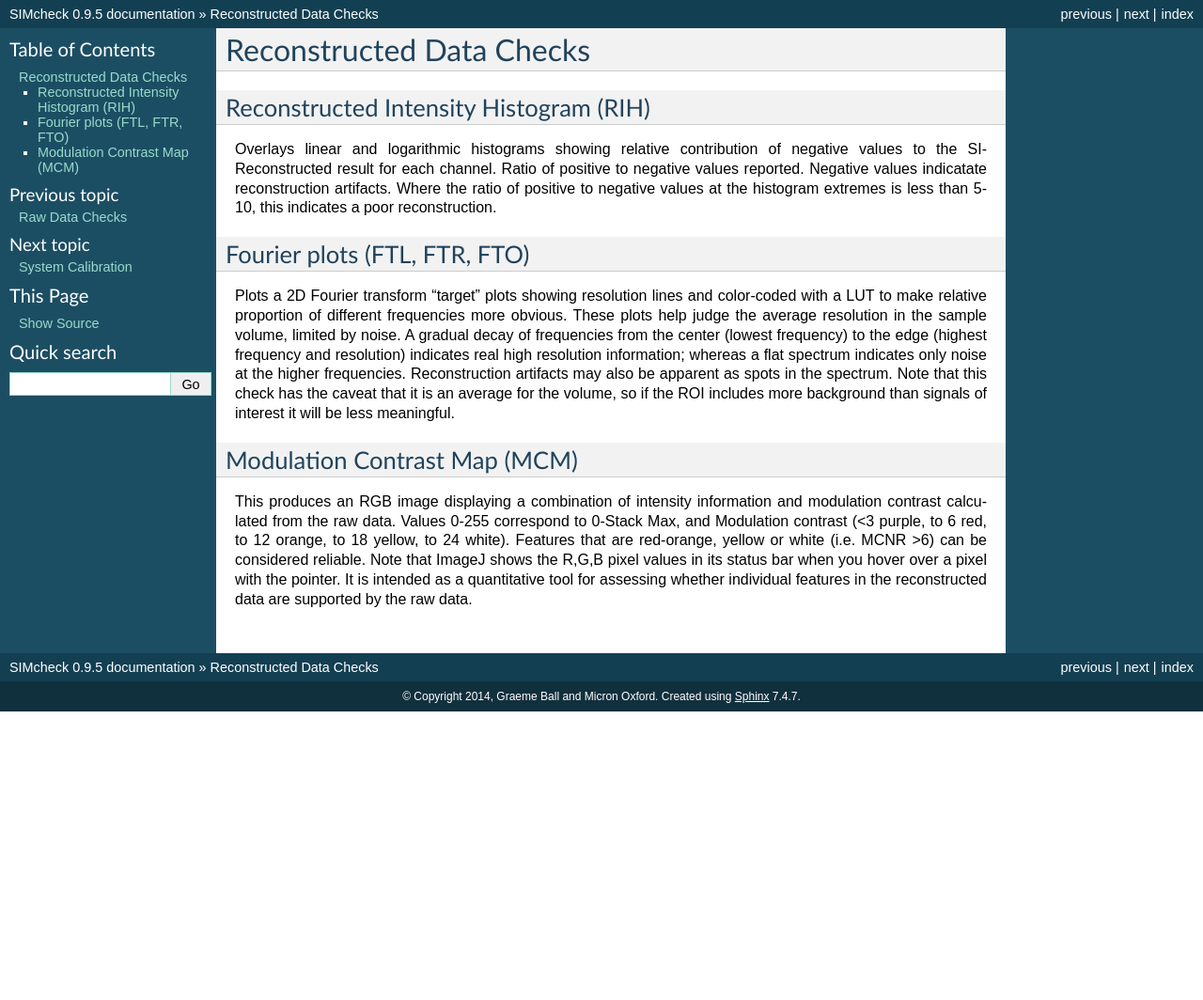
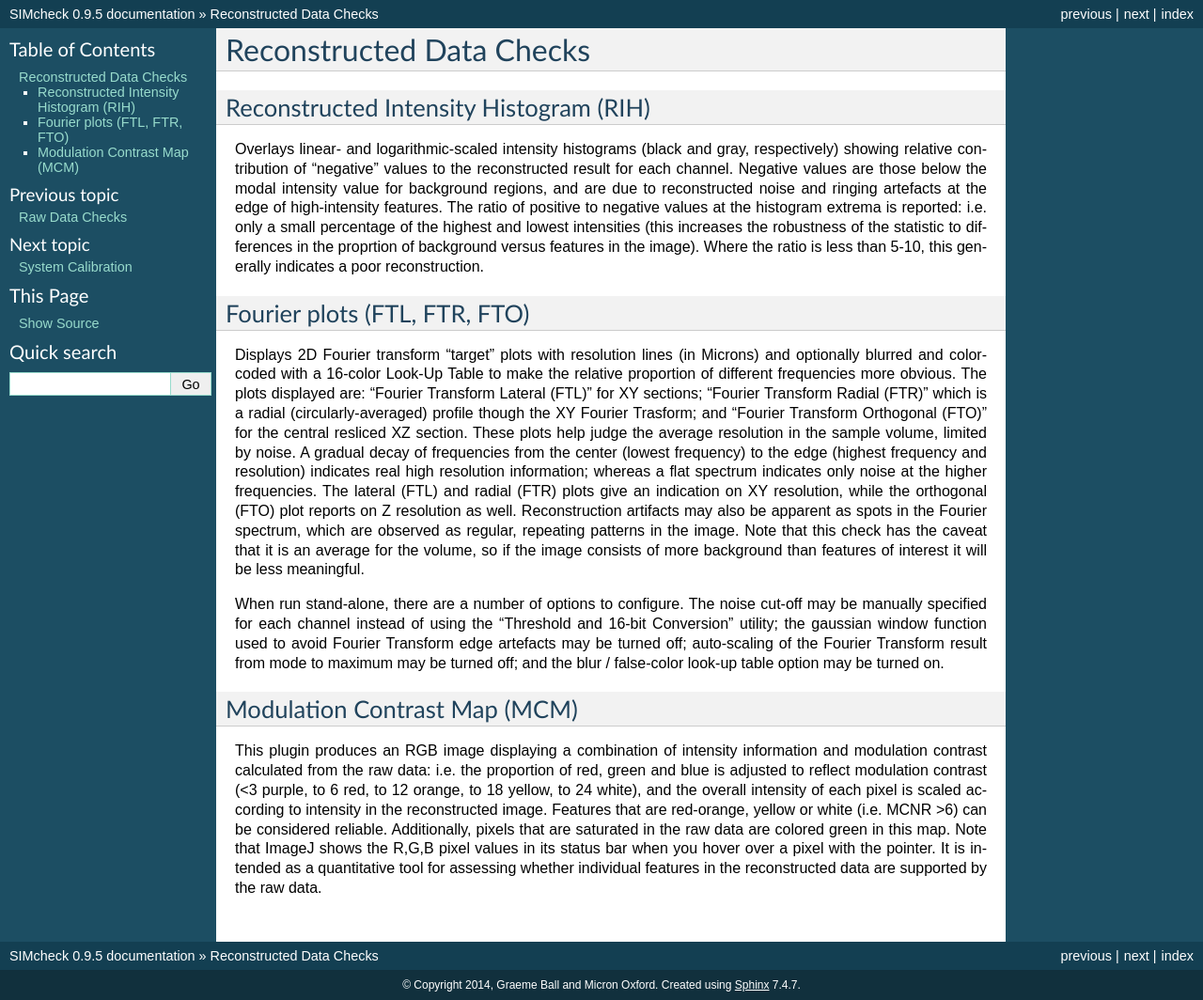
Before and after one commit to MicronOxford/SIMcheck_Manual, a Sphinx documentation site: the page built from source/rec_data_checks.rst, in a window 1280 px wide. Shown: the whole page at 94% size. Built offline with Sphinx 7.4.7, drawn with Linux system fonts in a browser that asks for light colours; before the commit the page ends 900 px from its top, so only the background shows below that.

Commit message:
update rec_data_checks.rst

```diff
--- a/source/rec_data_checks.rst
+++ b/source/rec_data_checks.rst
@@ -4,35 +4,56 @@ Reconstructed Data Checks
 Reconstructed Intensity Histogram (RIH)
 ---------------------------------
 
-Overlays linear and logarithmic histograms showing relative contribution of
-negative values to the SI-Reconstructed result for each channel. Ratio of
-positive to negative values reported. Negative values indicatate
-reconstruction artifacts. Where the ratio of positive to negative values at
-the histogram extremes is less than 5-10, this indicates a poor
-reconstruction.
+Overlays linear- and logarithmic-scaled intensity histograms (black and gray,
+respectively) showing relative contribution of "negative" values to the
+reconstructed result for each channel. Negative values are those below the
+modal intensity value for background regions, and are due to reconstructed
+noise and ringing artefacts at the edge of high-intensity features.
+The ratio of positive to negative values at the histogram extrema is reported:
+i.e. only a small percentage of the highest and lowest intensities (this
+increases the robustness of the statistic to differences in the proprtion of
+background versus features in the image). Where the ratio is less than 5-10,
+this generally indicates a poor reconstruction.
 
 Fourier plots (FTL, FTR, FTO)
 -------------
 
-Plots a 2D Fourier transform "target" plots showing resolution lines and
-color-coded with a LUT to make relative proportion of different frequencies
-more obvious. These plots help judge the average resolution in the sample
-volume, limited by noise. A gradual decay of frequencies from the center
-(lowest frequency) to the edge (highest frequency and resolution) indicates
-real high resolution information; whereas a flat spectrum indicates only noise
-at the higher frequencies. Reconstruction artifacts may also be apparent as
-spots in the spectrum. Note that this check has the caveat that it is an
-average for the volume, so if the ROI includes more background than signals of
-interest it will be less meaningful.
+Displays 2D Fourier transform "target" plots with resolution lines (in Microns)
+and optionally blurred and color-coded with a 16-color Look-Up Table to make
+the relative proportion of different frequencies more obvious. The plots
+displayed are: "Fourier Transform Lateral (FTL)" for XY sections; "Fourier
+Transform Radial (FTR)" which is a radial (circularly-averaged) profile though
+the XY Fourier Trasform; and "Fourier Transform Orthogonal (FTO)" for the
+central resliced XZ section.  These plots help judge the average resolution in
+the sample volume, limited by noise. A gradual decay of frequencies from the
+center (lowest frequency) to the edge (highest frequency and resolution)
+indicates real high resolution information; whereas a flat spectrum indicates
+only noise at the higher frequencies. The lateral (FTL) and radial (FTR) plots
+give an indication on XY resolution, while the orthogonal (FTO) plot reports on
+Z resolution as well.  Reconstruction artifacts may also be apparent as spots
+in the Fourier spectrum, which are observed as regular, repeating patterns in
+the image. Note that this check has the caveat that it is an average for the
+volume, so if the image consists of more background than features of interest
+it will be less meaningful.
+
+When run stand-alone, there are a number of options to configure. The noise
+cut-off may be manually specified for each channel instead of using the
+"Threshold and 16-bit Conversion" utility; the gaussian window function used to
+avoid Fourier Transform edge artefacts may be turned off; auto-scaling of the
+Fourier Transform result from mode to maximum may be turned off; and the blur /
+false-color look-up table option may be turned on.
 
 Modulation Contrast Map (MCM)
 -----------------------
 
-This produces an RGB image displaying a combination of intensity information
-and modulation contrast calculated from the raw data. Values 0-255 correspond
-to 0-Stack Max, and Modulation contrast (<3 purple, to 6 red, to 12 orange, to
-18 yellow, to 24 white). Features that are red-orange, yellow or white (i.e.
-MCNR >6) can be considered reliable. Note that ImageJ shows the R,G,B pixel
-values in its status bar when you hover over a pixel with the pointer. It is
-intended as a quantitative tool for assessing whether individual features in
-the reconstructed data are supported by the raw data.
+This plugin produces an RGB image displaying a combination of intensity
+information and modulation contrast calculated from the raw data: i.e. the
+proportion of red, green and blue is adjusted to reflect modulation contrast
+(<3 purple, to 6 red, to 12 orange, to 18 yellow, to 24 white), and the overall
+intensity of each pixel is scaled according to intensity in the reconstructed
+image. Features that are red-orange, yellow or white (i.e.  MCNR >6) can be
+considered reliable. Additionally, pixels that are saturated in the raw data
+are colored green in this map. Note that ImageJ shows the R,G,B pixel values in
+its status bar when you hover over a pixel with the pointer. It is intended as
+a quantitative tool for assessing whether individual features in the
+reconstructed data are supported by the raw data.
```
